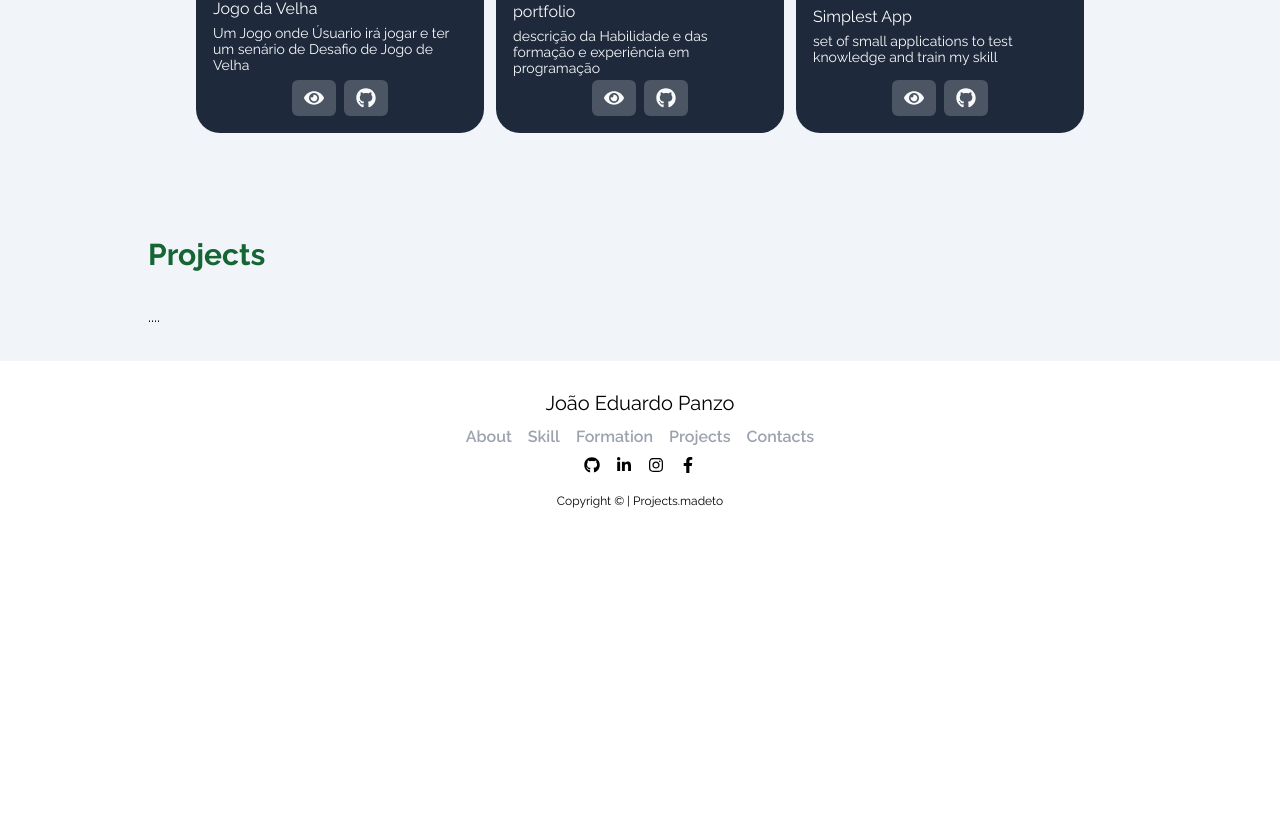
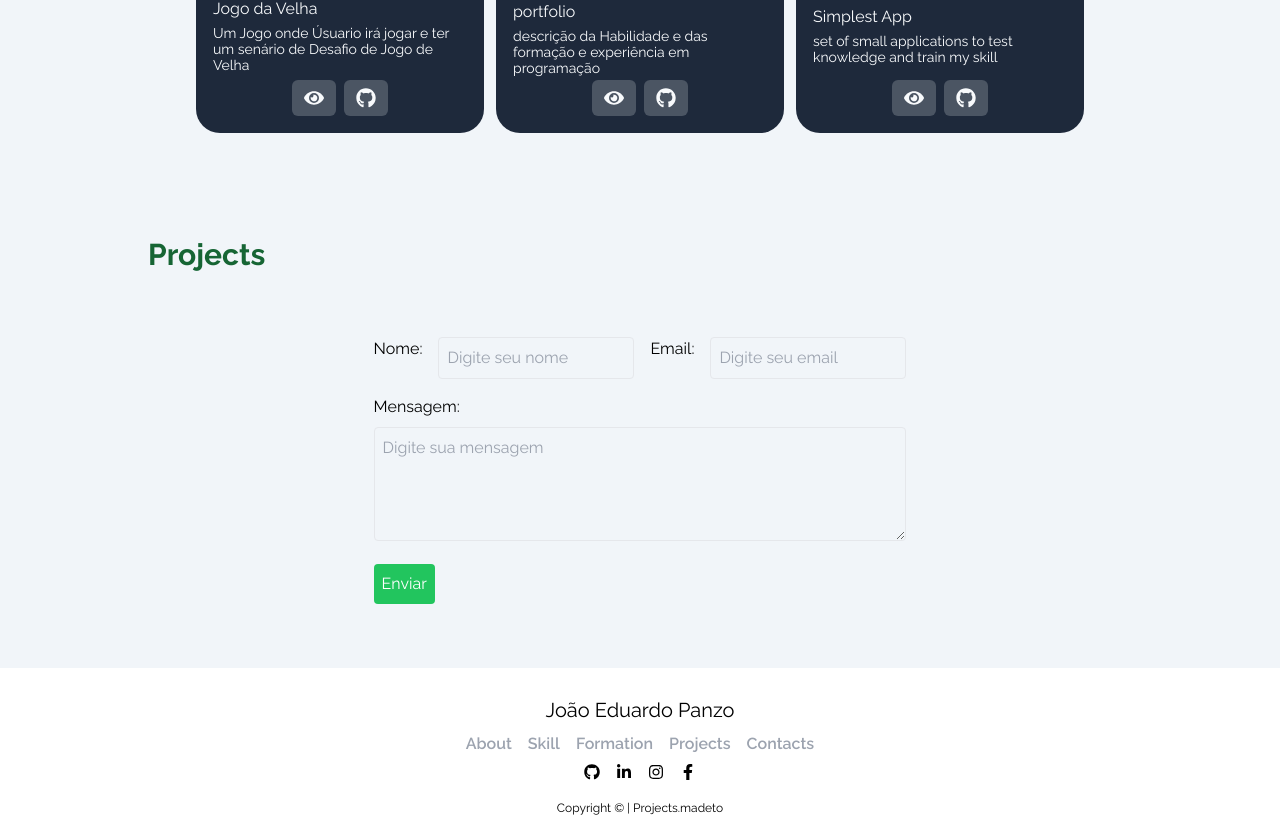
Before and after one commit to eduardojpanzo/portfolio, a Next.js app: page /en in a window 1280 px wide. Shown: the part 2695-3519 px from the top of the page. Before the commit the page ends 3212 px from the top, so only its background shows below. Built offline with nearby package versions, Linux system fonts and the light colour scheme.

Commit message:
feat: conctacs sections

```diff
--- a/src/sections/Contacts.tsx
+++ b/src/sections/Contacts.tsx
@@ -9,7 +9,54 @@ export function Contacts() {
       <div id="contacts">
         <Title name={t("title")} />
 
-        <div>....</div>
+        <div className="flex items-center justify-center ">
+          <form className="p-8  min-w-[320px]">
+            <div className="flex gap-4">
+              <label htmlFor="nome" className="block mb-2">
+                Nome:
+              </label>
+              <input
+                type="text"
+                id="nome"
+                name="nome"
+                placeholder="Digite seu nome"
+                className="w-full p-2 mb-4 border rounded bg-transparent"
+                required
+              />
+
+              <label htmlFor="email" className="block mb-2">
+                Email:
+              </label>
+              <input
+                type="email"
+                id="email"
+                name="email"
+                placeholder="Digite seu email"
+                className="w-full p-2 mb-4 border rounded bg-transparent"
+                required
+              />
+            </div>
+
+            <label htmlFor="mensagem" className="block mb-2">
+              Mensagem:
+            </label>
+            <textarea
+              id="mensagem"
+              name="mensagem"
+              rows={4}
+              placeholder="Digite sua mensagem"
+              className="w-full p-2 mb-4 border rounded bg-transparent"
+              required
+            ></textarea>
+
+            <button
+              type="submit"
+              className="bg-green-500 text-white p-2 rounded cursor-pointer hover:bg-green-600 transition duration-300"
+            >
+              Enviar
+            </button>
+          </form>
+        </div>
       </div>
     </SectionContainer>
   );
```
